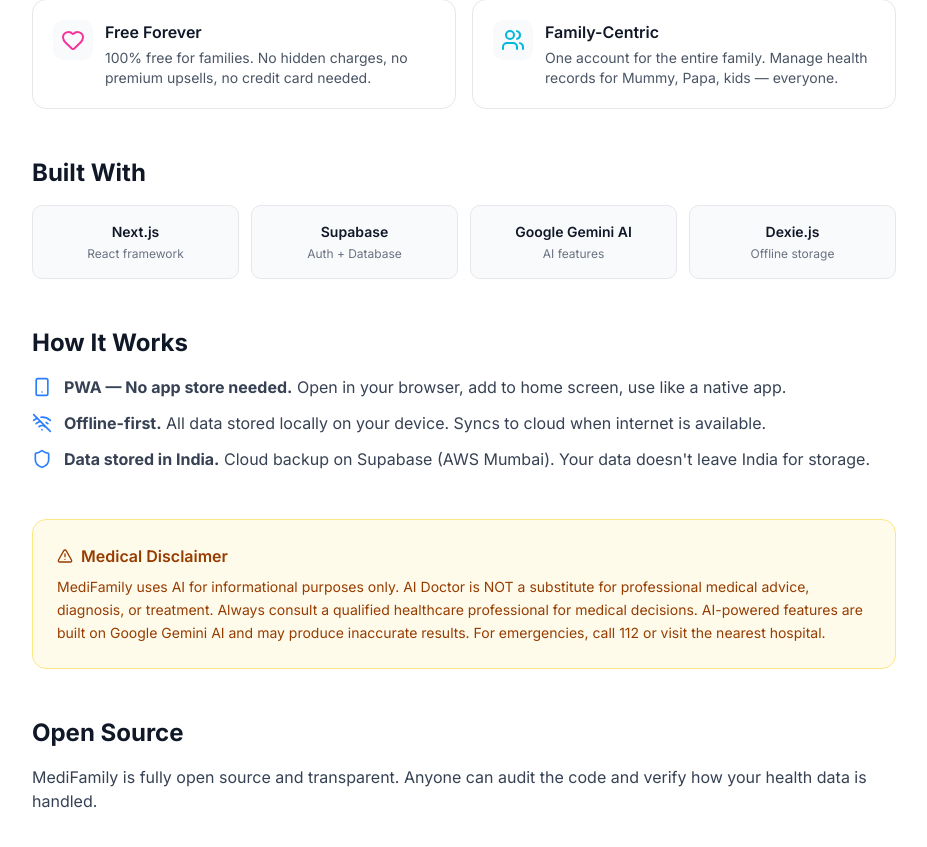
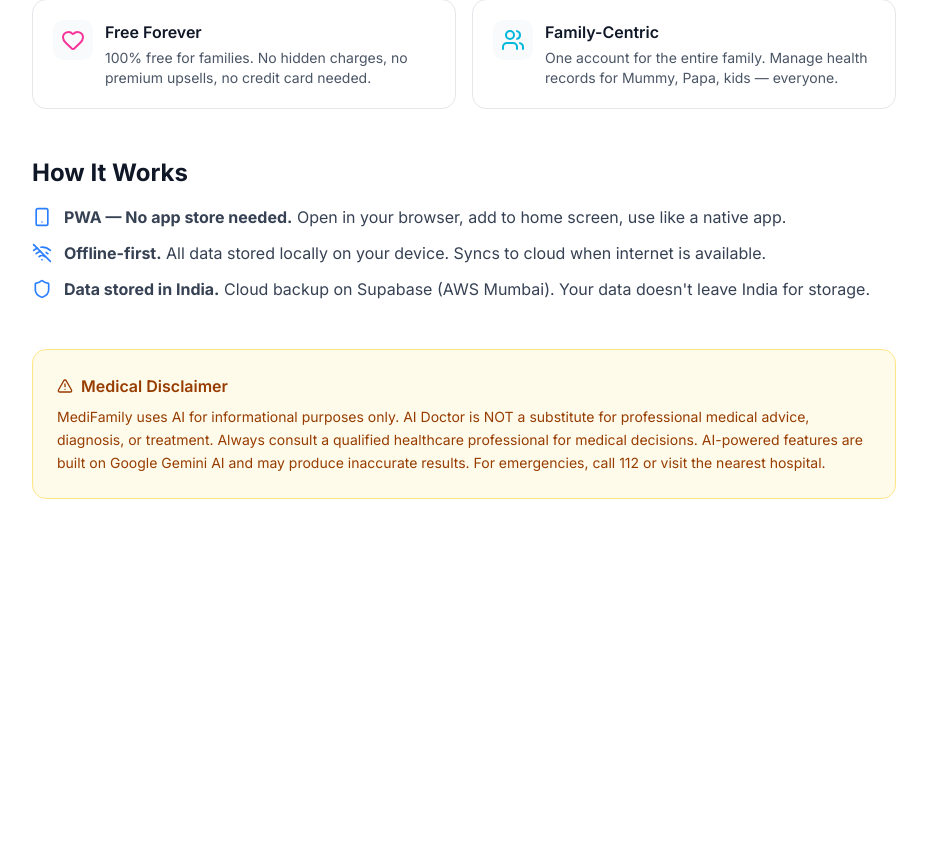
Before and after one commit to Mrsandeep27/medi-log-landing-page, a Next.js app: page /about in a window 1280 px wide. Shown: the part 909-1756 px from the top of the page, without its empty margins (176-1103 px from the left). After the commit the page ends 1520 px from the top, so only its background shows below. Built offline with nearby package versions, Linux system fonts and the light colour scheme.

Commit message:
Remove Built With and Open Source sections from About page
Co-Authored-By: Claude Opus 4.6 (1M context) <noreply@anthropic.com>

```diff
--- a/app/about/page.tsx
+++ b/app/about/page.tsx
@@ -108,23 +108,6 @@ export default function About() {
           </div>
         </section>
 
-        {/* Tech Stack */}
-        <section className="mb-12">
-          <h2 className="text-2xl font-bold text-gray-900 mb-4">Built With</h2>
-          <div className="grid grid-cols-2 md:grid-cols-4 gap-3">
-            {[
-              { name: 'Next.js', desc: 'React framework' },
-              { name: 'Supabase', desc: 'Auth + Database' },
-              { name: 'Google Gemini AI', desc: 'AI features' },
-              { name: 'Dexie.js', desc: 'Offline storage' },
-            ].map((tech) => (
-              <div key={tech.name} className="bg-gray-50 rounded-lg p-4 border border-gray-200 text-center">
-                <p className="font-semibold text-gray-900 text-sm">{tech.name}</p>
-                <p className="text-xs text-gray-500 mt-1">{tech.desc}</p>
-              </div>
-            ))}
-          </div>
-        </section>
 
         {/* How It Works */}
         <section className="mb-12">
@@ -157,13 +140,6 @@ export default function About() {
           </div>
         </section>
 
-        {/* Open Source */}
-        <section>
-          <h2 className="text-2xl font-bold text-gray-900 mb-4">Open Source</h2>
-          <p className="text-gray-700">
-            MediFamily is fully open source and transparent. Anyone can audit the code and verify how your health data is handled.
-          </p>
-        </section>
       </motion.div>
     </div>
   )
```
